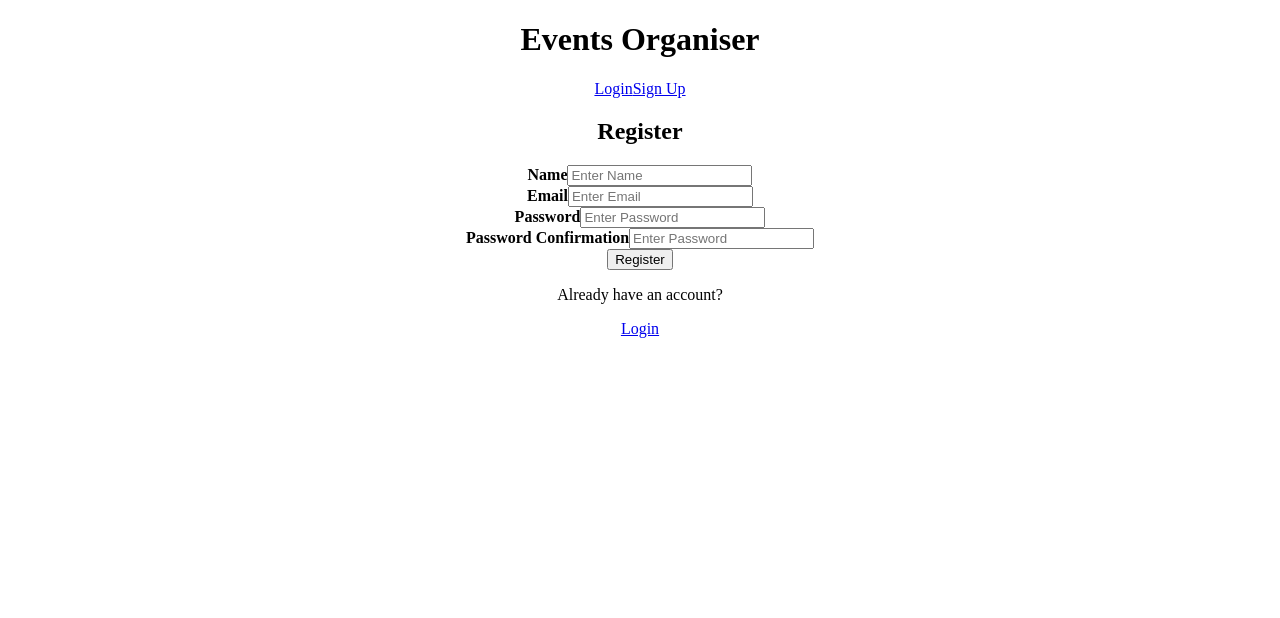
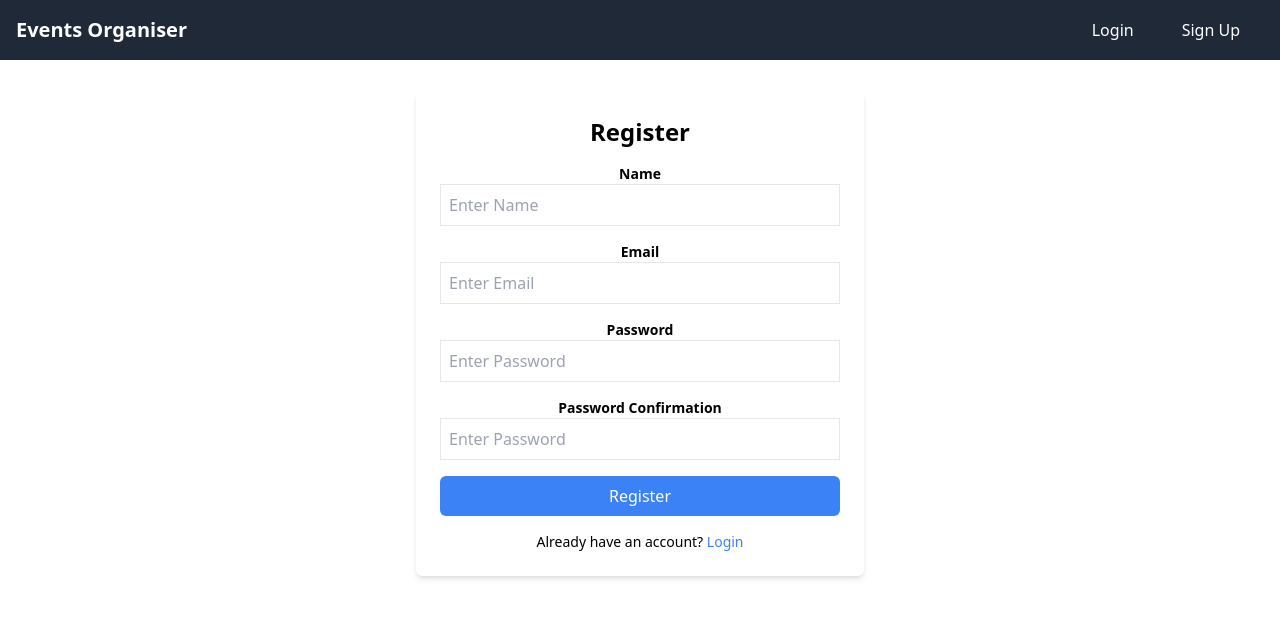
Before and after one commit to Jeeivan/events-organiser-frontend, a React (Create React App) app: page /register in a window 1280 px wide. Shown: the top 618 px of the page. Built offline with nearby package versions, Linux system fonts and the light colour scheme.

Commit message:
Installed tailwind and updated styling for home page and login/sign up page

```diff
--- a/package.json
+++ b/package.json
@@ -35,5 +35,8 @@
       "last 1 firefox version",
       "last 1 safari version"
     ]
+  },
+  "devDependencies": {
+    "tailwindcss": "^3.4.0"
   }
 }
--- a/src/components/NavBar/Navbar.jsx
+++ b/src/components/NavBar/Navbar.jsx
@@ -8,22 +8,46 @@ export default function Navbar() {
         setIsAuth(true);
       }
     }, [isAuth]);
+
+
     return (
-    <div className="NavBar">
-    <h1>Events Organiser</h1>
+        <div className="bg-gray-800 text-white p-4">
+          <div className="container mx-auto flex justify-between items-center">
+            <h1 className="text-xl font-bold">Events Organiser</h1>
             <nav>
               {isAuth ? (
                 <>
-    <Link to='/'>Home</Link>
-    <Link to='/logout'>Logout</Link>
+                  <Link
+                    to="/"
+                    className="mx-2 px-4 py-2 rounded hover:bg-gray-700"
+                  >
+                    Home
+                  </Link>
+                  <Link
+                    to="/logout"
+                    className="mx-2 px-4 py-2 rounded hover:bg-gray-700"
+                  >
+                    Logout
+                  </Link>
                 </>
               ) : (
                 <>
-    <Link to='/login'>Login</Link>
-    <Link to='/register'>Sign Up</Link>
+                  <Link
+                    to="/login"
+                    className="mx-2 px-4 py-2 rounded hover:bg-gray-700"
+                  >
+                    Login
+                  </Link>
+                  <Link
+                    to="/register"
+                    className="mx-2 px-4 py-2 rounded hover:bg-gray-700"
+                  >
+                    Sign Up
+                  </Link>
                 </>
               )}
             </nav>
           </div>
-  )
+        </div>
+      );
     }
--- /dev/null
+++ b/src/index.css
@@ -0,0 +1,3 @@
+@tailwind base;
+@tailwind components;
+@tailwind utilities;
--- a/src/index.js
+++ b/src/index.js
@@ -1,6 +1,7 @@
 import React from 'react';
 import ReactDOM from 'react-dom/client';
 import App from './App';
+import './index.css'
 import { BrowserRouter as Router } from "react-router-dom";
 
 const root = ReactDOM.createRoot(document.getElementById('root'));
--- a/src/pages/Home/Home.jsx
+++ b/src/pages/Home/Home.jsx
@@ -84,29 +84,59 @@ export default function Home() {
  }
 
  return (
-    <div>
-      {user && <h3>Welcome {user}!</h3>}
+  <div className="container mx-auto p-6">
+    {user && <h3 className="text-2xl font-bold mb-4">Welcome {user}!</h3>}
 
-      <div>
-        <h4>Your Groups</h4>
+    <div className="mt-4 mb-8">
+      <h4 className="text-xl font-semibold mb-2">Your Groups</h4>
       {userGroups.map(group => (
-          <Link to={`/groupdetailpage/${group.code}`} key={group._id}><h2>{group.name}</h2></Link>
+        <Link
+          to={`/groupdetailpage/${group.code}`}
+          key={group._id}
+          className="block bg-gray-100 p-4 rounded-md mb-2 hover:bg-gray-200"
+        >
+          <h2 className="text-lg font-semibold">{group.name}</h2>
+        </Link>
       ))}
     </div>
 
-      <h4>Join a Group!</h4>
+    <div className="mb-8 text-center">
+      <h4 className="text-xl font-semibold mb-2">Join a Group!</h4>
+      <div className="flex items-center justify-center space-x-4">
         <input
           type="text"
           placeholder="Enter your group code"
           value={groupCode}
           onChange={(e) => setGroupCode(e.target.value)}
+          className="border p-2 w-48 focus:outline-none focus:border-blue-500"
         />
-      <button onClick={() => joinGroup(groupCode)}>Join</button>
+        <button
+          onClick={() => joinGroup(groupCode)}
+          className="bg-blue-500 text-white p-2 rounded-md hover:bg-blue-700"
+        >
+          Join
+        </button>
+      </div>
+    </div>
 
-      <h4>Create a Group!</h4>
-      <input type="text" placeholder="Enter your group name" value={name}
-        onChange={(e) => setName(e.target.value)} />
-      <button onClick={createGroup}>Create</button>
+    <div className="text-center">
+      <h4 className="text-xl font-semibold mb-2">Create a Group!</h4>
+      <div className="flex items-center justify-center space-x-4">
+        <input
+          type="text"
+          placeholder="Enter your group name"
+          value={name}
+          onChange={(e) => setName(e.target.value)}
+          className="border p-2 w-48 focus:outline-none focus:border-blue-500"
+        />
+        <button
+          onClick={createGroup}
+          className="bg-green-500 text-white p-2 rounded-md hover:bg-green-700"
+        >
+          Create
+        </button>
+      </div>
+    </div>
   </div>
 );
 }
--- a/src/pages/Login/Login.jsx
+++ b/src/pages/Login/Login.jsx
@@ -36,29 +36,46 @@ export default function Login() {
     }
 
   return (
-    <div>
-        <h2>Login</h2>
+    <div className="max-w-md mx-auto mt-8 p-6 bg-white rounded-md shadow-md">
+      <h2 className="text-2xl font-bold mb-4">Login</h2>
       <form onSubmit={handleSubmit}>
-            <div>
-                <label htmlFor="email">
-                    <strong>Email</strong>
+        <div className="mb-4">
+          <label htmlFor="email" className="block text-sm font-semibold">
+            Email
           </label>
-                <input type="email" placeholder='Enter Email' name='email' onChange={(e) => setEmail(e.target.value)}/>
+          <input
+            type="email"
+            placeholder="Enter Email"
+            name="email"
+            className="w-full border p-2 rounded focus:outline-none focus:border-blue-500"
+            onChange={(e) => setEmail(e.target.value)}
+          />
         </div>
-            <div>
-                <label htmlFor="email">
-                    <strong>Password</strong>
+        <div className="mb-4">
+          <label htmlFor="password" className="block text-sm font-semibold">
+            Password
           </label>
-                <input type="password" placeholder='Enter Password' name='password' onChange={(e) => setPassword(e.target.value)}/>
+          <input
+            type="password"
+            placeholder="Enter Password"
+            name="password"
+            className="w-full border p-2 rounded focus:outline-none focus:border-blue-500"
+            onChange={(e) => setPassword(e.target.value)}
+          />
         </div>
-            <button type='submit'>
+        <button
+          type="submit"
+          className="w-full bg-blue-500 text-white p-2 rounded hover:bg-blue-700"
+        >
           Login
         </button>
       </form>
-            <p>Don't have an account?</p>
-            <Link to="/register">
+      <p className="mt-4 text-sm">
+        Don't have an account?{" "}
+        <Link to="/register" className="text-blue-500">
           Register
         </Link>
+      </p>
     </div>
-  )
+  );
 }
--- a/src/pages/SignUp/SignUp.jsx
+++ b/src/pages/SignUp/SignUp.jsx
@@ -46,42 +46,82 @@ export default function SignUp() {
     }
 
     return (
-    <div>
-        <h2>Register</h2>
+        <div className="max-w-md mx-auto mt-8 p-6 bg-white rounded-md shadow-md">
+          <h2 className="text-2xl font-bold mb-4">Register</h2>
           <form onSubmit={handleSubmit}>
-            <div>
-                <label htmlFor="email">
-                    <strong>Name</strong>
+            <div className="mb-4">
+              <label htmlFor="name" className="block text-sm font-semibold">
+                Name
               </label>
-                <input type="text" placeholder='Enter Name' name='email' onChange={(e) => setName(e.target.value)}/>
+              <input
+                type="text"
+                placeholder="Enter Name"
+                name="name"
+                onChange={(e) => setName(e.target.value)}
+                className="w-full border p-2 focus:outline-none focus:border-blue-500"
+                required
+              />
             </div>
-            <div>
-                <label htmlFor="email">
-                    <strong>Email</strong>
+            <div className="mb-4">
+              <label htmlFor="email" className="block text-sm font-semibold">
+                Email
               </label>
-                <input type="email" placeholder='Enter Email' name='email' onChange={(e) => setEmail(e.target.value)}/>
+              <input
+                type="email"
+                placeholder="Enter Email"
+                name="email"
+                onChange={(e) => setEmail(e.target.value)}
+                className="w-full border p-2 focus:outline-none focus:border-blue-500"
+                required
+              />
             </div>
-            <div>
-                <label htmlFor="email">
-                    <strong>Password</strong>
+            <div className="mb-4">
+              <label htmlFor="password" className="block text-sm font-semibold">
+                Password
               </label>
-                <input type="password" placeholder='Enter Password' name='password' onChange={(e) => setPassword(e.target.value)}/>
+              <input
+                type="password"
+                placeholder="Enter Password"
+                name="password"
+                onChange={(e) => setPassword(e.target.value)}
+                className="w-full border p-2 focus:outline-none focus:border-blue-500"
+                required
+              />
             </div>
-            <div>
-                <label htmlFor="email">
-                    <strong>Password Confirmation</strong>
+            <div className="mb-4">
+              <label
+                htmlFor="passwordConfirmation"
+                className="block text-sm font-semibold"
+              >
+                Password Confirmation
               </label>
-                <input type="password" placeholder='Enter Password' name='password' onChange={(e) => setPasswordConfirmation(e.target.value)}/>
+              <input
+                type="password"
+                placeholder="Enter Password"
+                name="passwordConfirmation"
+                onChange={(e) => setPasswordConfirmation(e.target.value)}
+                className="w-full border p-2 focus:outline-none focus:border-blue-500"
+                required
+              />
             </div>
-            <button type='submit'>
+            <button
+              type="submit"
+              className="w-full bg-blue-500 text-white p-2 rounded-md hover:bg-blue-700"
+            >
               Register
             </button>
           </form>
-        {passwordError && <p style={{ color: "red" }}>{passwordError}</p>}
-            <p>Already have an account?</p>
-            <Link to="/login">
+          {passwordError && (
+            <p style={{ color: "red" }} className="text-sm mt-4">
+              {passwordError}
+            </p>
+          )}
+          <p className="mt-4 text-sm">
+            Already have an account?{" "}
+            <Link to="/login" className="text-blue-500">
               Login
             </Link>
+          </p>
         </div>
-  )
+      );
     }
--- /dev/null
+++ b/tailwind.config.js
@@ -0,0 +1,10 @@
+/** @type {import('tailwindcss').Config} */
+module.exports = {
+  content: [
+    "./src/**/*.{js,jsx,ts,tsx}",
+  ],
+  theme: {
+    extend: {},
+  },
+  plugins: [],
+}
```
Also changed, not shown: 1 other file (tests, documents, lock files or other folders). Lines whose indentation alone changed are shown as unchanged.
